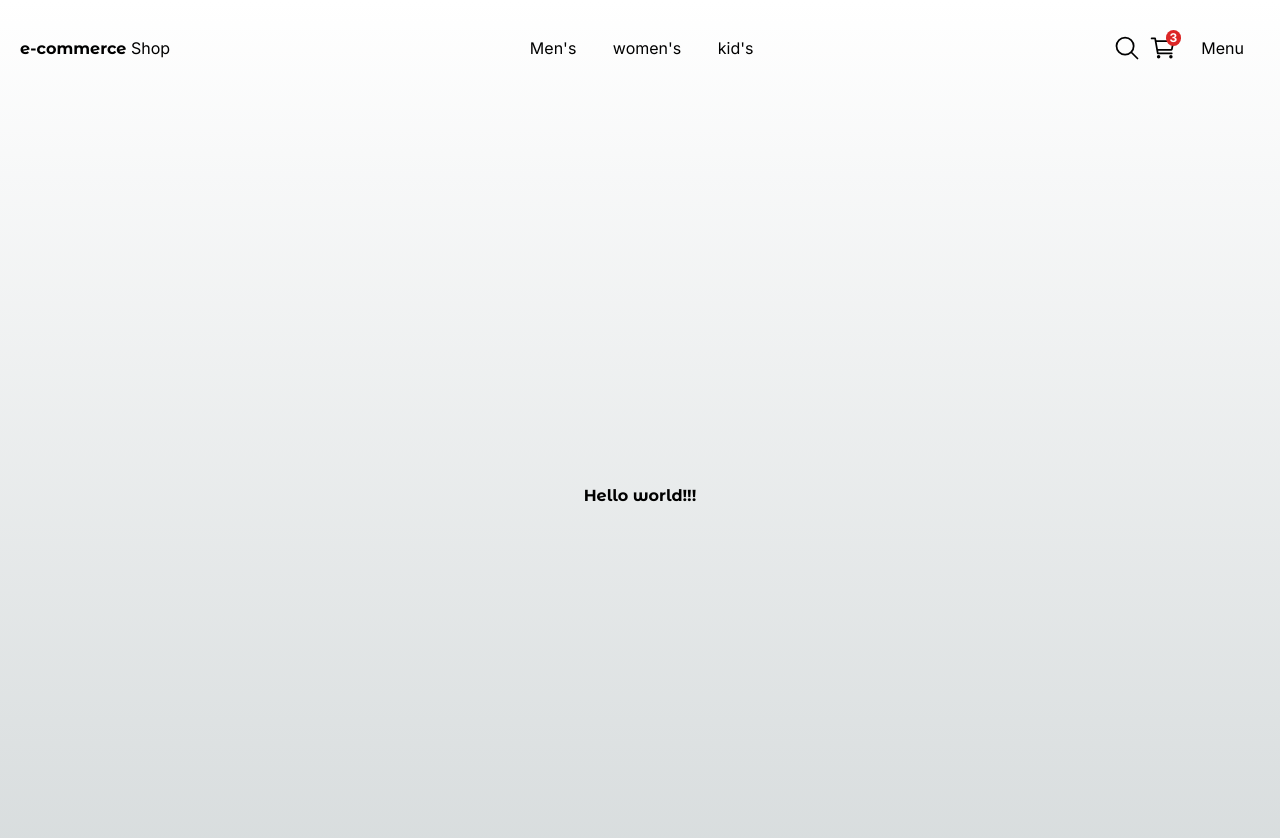
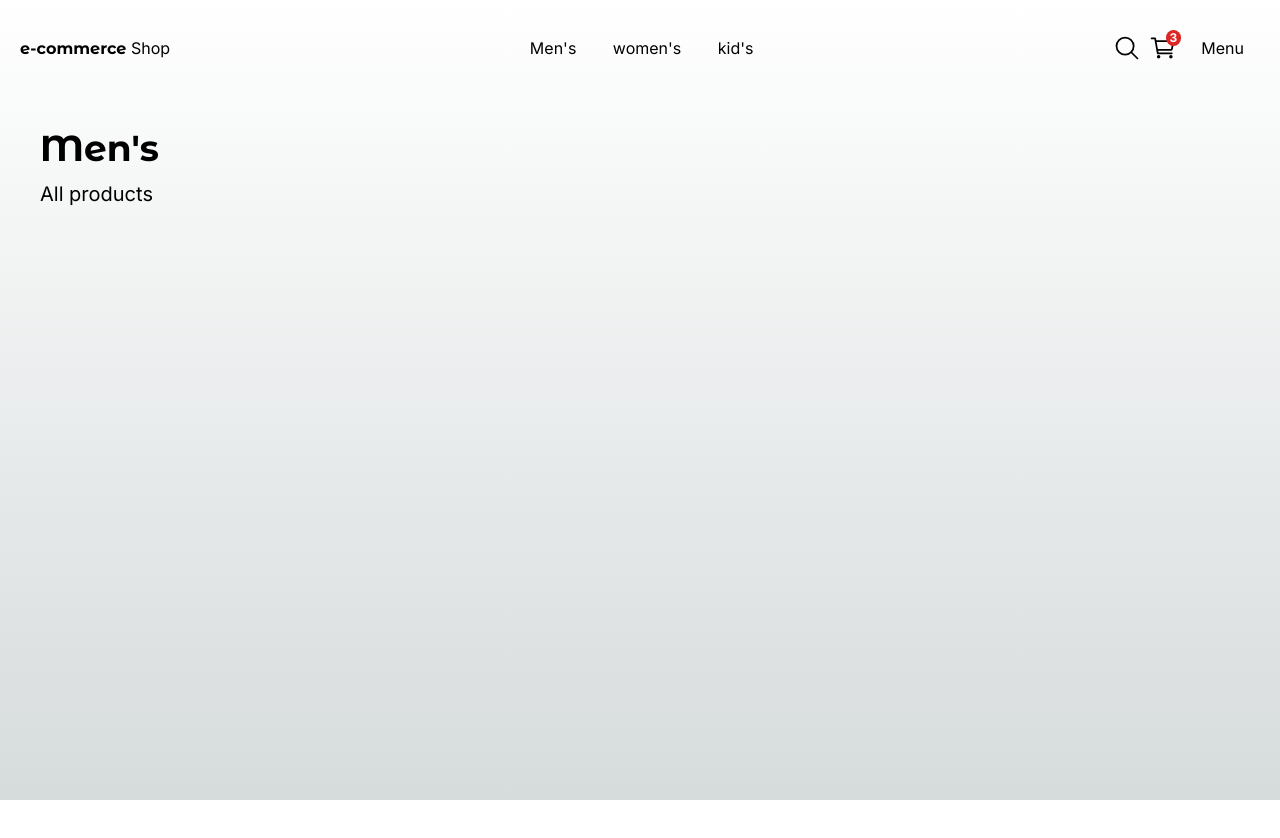
Before and after one commit to Huguez/e_commerce, a Next.js app: page / in a window 1280 px wide. Shown: the top 838 px of the page. After the commit the page ends 800 px from the top, so only its background shows below. Built offline with nearby package versions, Linux system fonts and the light colour scheme.

Commit message:
title component and style in shoplayout

```diff
--- a/src/app/(shop)/layout.tsx
+++ b/src/app/(shop)/layout.tsx
@@ -8,7 +8,9 @@ export default function ShopLayout({ children }: propsI ) {
    return (
       <main className="min-h-screen">
          <TopMenu />
-         { children }
+         <div className="px-0 sm:px-10">
+            { children }
+         </div>
       </main>
    );
 }
--- a/src/app/(shop)/page.tsx
+++ b/src/app/(shop)/page.tsx
@@ -1,11 +1,11 @@
 
-import { TopMenu } from "@/components";
-import { monse } from "@/config/fonts";
+import { Title } from "@/components";
+
 
 export default function Home() {
   return (
-    <main className="flex min-h-screen flex-col items-center justify-center p-24">
-      <h1 className={ monse.className +" font-bold" }> Hello world!!! </h1>
-    </main>
+    <>
+      <Title title="Men's" subtitle="All products" />
+    </>
   );
 }
--- a/src/components/index.ts
+++ b/src/components/index.ts
@@ -1,3 +1,4 @@
 
 export { TopMenu } from "./ui/topMenu/TopMenu"
 export { PageNotFound } from "./ui/not-found/PageNotFound"
+export { Title } from "./ui/title/Title"
--- /dev/null
+++ b/src/components/ui/title/Title.tsx
@@ -0,0 +1,19 @@
+import { monse } from '@/config/fonts';
+import { subtle } from 'crypto';
+import React from 'react'
+
+interface props {
+   title:      string;
+   subtitle?:  string;
+   className?: string;
+}
+
+export const Title = ( { title, subtitle, className }: props ) => {
+   return (
+      <div className={ `mt-3 ${ className }` }>
+         <h1 className={`${ monse.className }  antialiased text-4xl font-semibold mt-8`}> { title } </h1>
+         { subtitle && <h3 className='text-xl my-3'> { subtitle } </h3> }
+      </div>
+
+   )
+}
```
